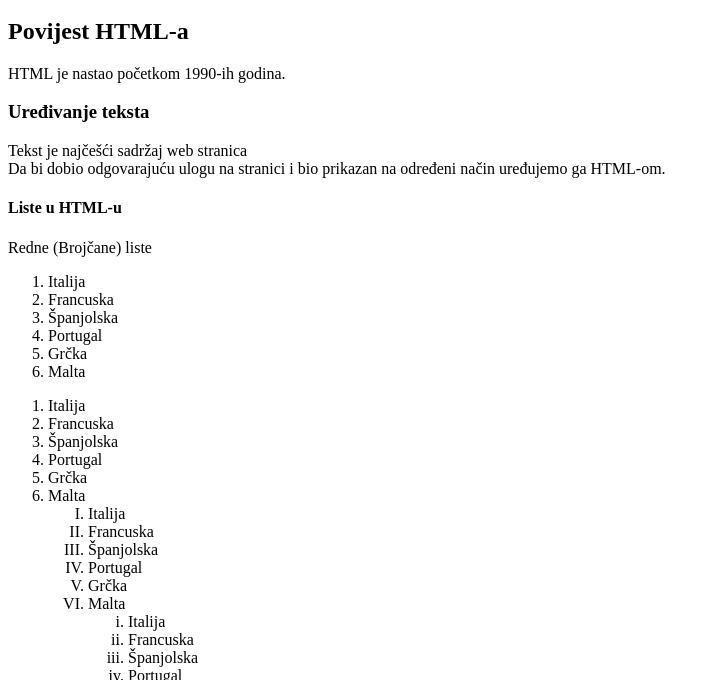
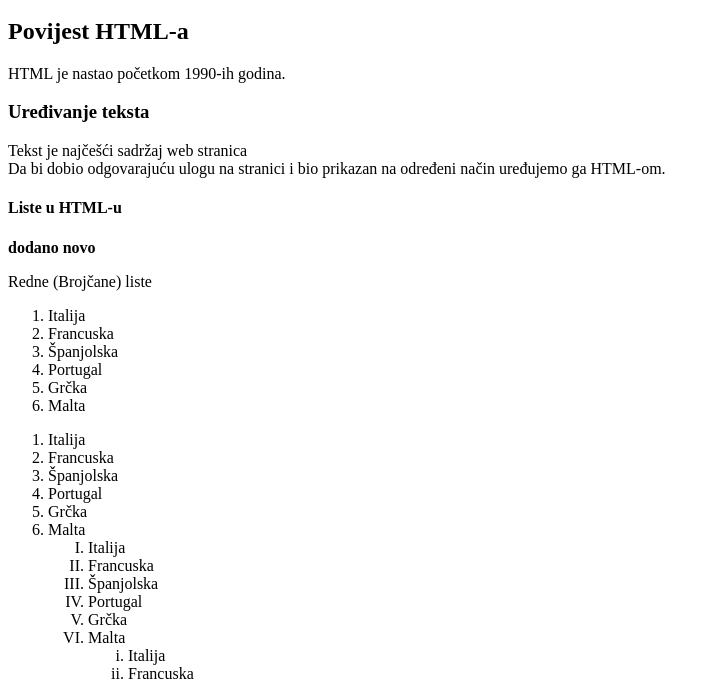
Before and after one commit to Mihovilb/algebra1, a plain HTML site: page index.html in a window 1280 px wide. Shown: the part 118-798 px from the top of the page, without its empty margins (0-720 px from the left). Drawn offline with Linux system fonts and the light colour scheme.

Commit message:
dodan novi paragraf

```diff
--- a/index.html
+++ b/index.html
@@ -16,7 +16,10 @@
    <p3>Tekst je najčešći sadržaj web stranica<br>
     Da bi dobio odgovarajuću ulogu na stranici i bio prikazan na određeni način uređujemo ga HTML-om.
    <h4>Liste u HTML-u</h4>
-   Redne (Brojčane) liste
+
+   <p><b>dodano novo</b></p>
+
+Redne (Brojčane) liste
     <!--Defaultna lista-->
     <ol>
         <li>Italija</li>
```
